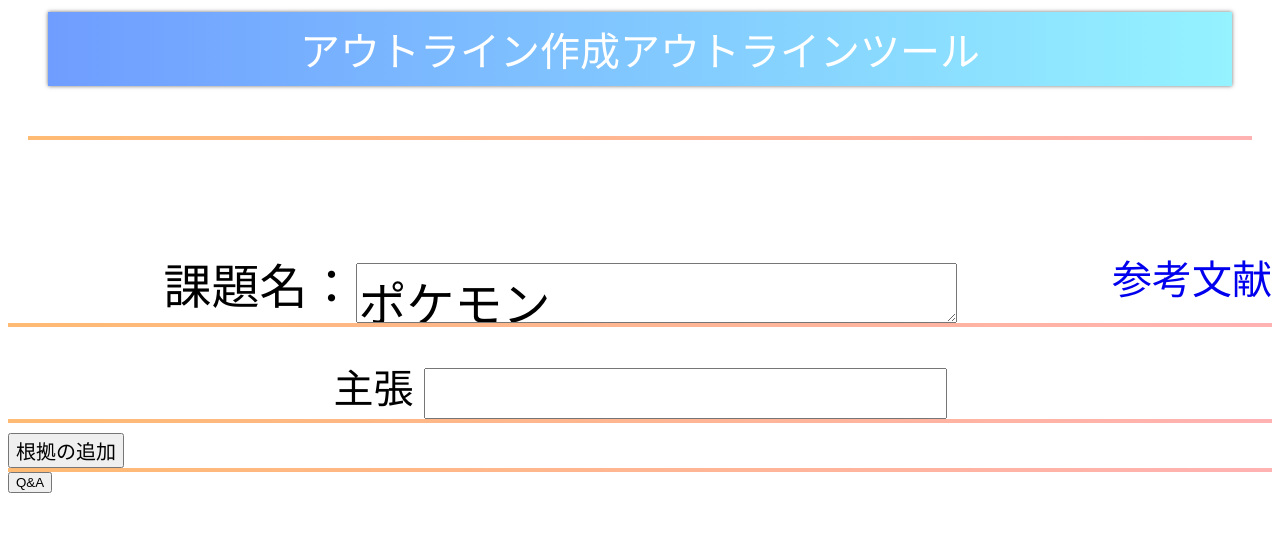
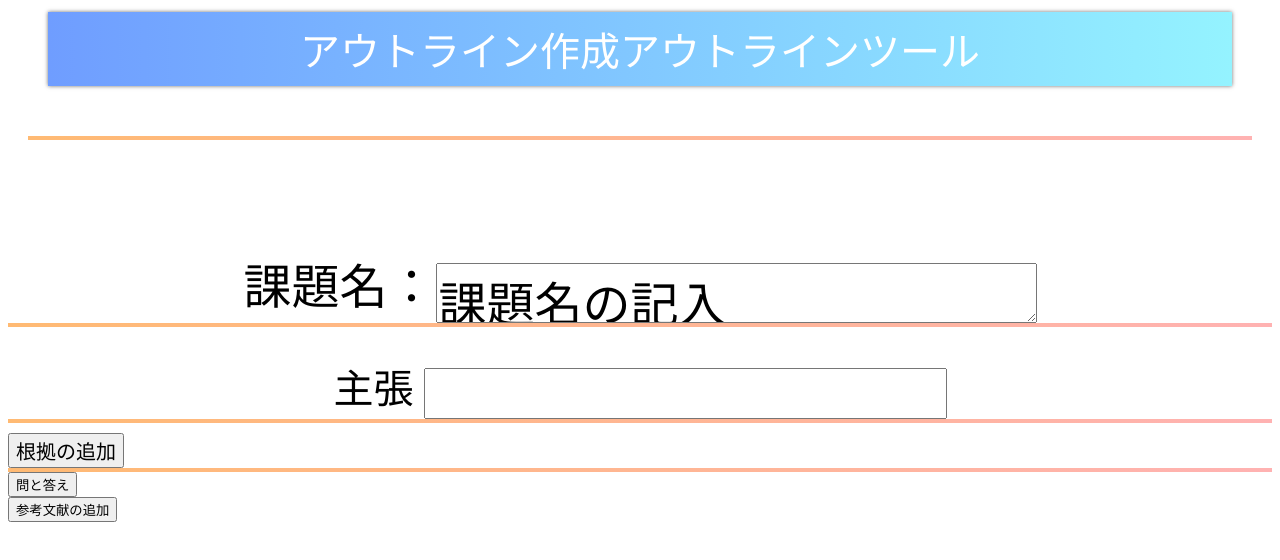
Before and after one commit to ren51/repo, a plain HTML site: page ex2.html in a window 1280 px wide. Drawn offline with Linux system fonts and the light colour scheme.

Commit message:
最新verだよ

```diff
--- a/ex2.html
+++ b/ex2.html
@@ -9,7 +9,7 @@
     <script src="page.js"></script>
     <link rel="stylesheet" type="text/css" href="index.css">
     <link rel="stylesheet" type="text/css" href="face01.css">
-    <title>ex2</title>
+    <title>アウトラインプ作成ツール</title>
 
     <!-- <script>
 
@@ -35,11 +35,7 @@
             <!-- <div class="chi01">
                 <h2>メニュー</h2>
             </div> -->
-            <div class="chi02"><label for="kadai">課題名：<textarea class="tex" cols="20" rows="1">ポケモン</textarea></label>
-            </div>
-            <div class="chi03">
-                <a class="sankou" href="///Users/miuraren/Desktop/%E3%82%BB%E3%82%99%E3%83%9F/repo/face02.html"
-                    style="text-decoration: none">参考文献</a>
+            <div class="chi02"><label for="kadai">課題名：<textarea class="tex" cols="20" rows="1">課題名の記入</textarea></label>
             </div>
         </div>
     </div>
@@ -70,7 +66,7 @@
     </template>
 
     <!--問と答えの部分-->
-    <button id="b_qanda">Q&A</button>
+    <button id="b_qanda">問と答え</button>
     <div id="qa_hontai"></div>
     <template id="temp1_noup">
         <div class="qa">
@@ -90,6 +86,18 @@
         </div>
     </template>
 
+<!--参考文献-->
+    <button id="san_start" class="sanst">参考文献の追加</button>
+    <div id="san_hontai"></div>
+
+    <template id="ss">
+
+        <li class="ss">
+            <input type="text" name="sansan" class="textS">
+            <button class="delete3">消す</button>
+        </li>
+    </template>
+
 
 </body>
 
```
